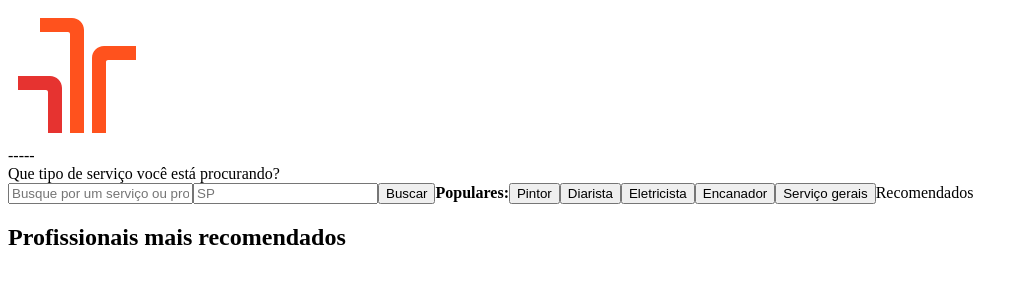
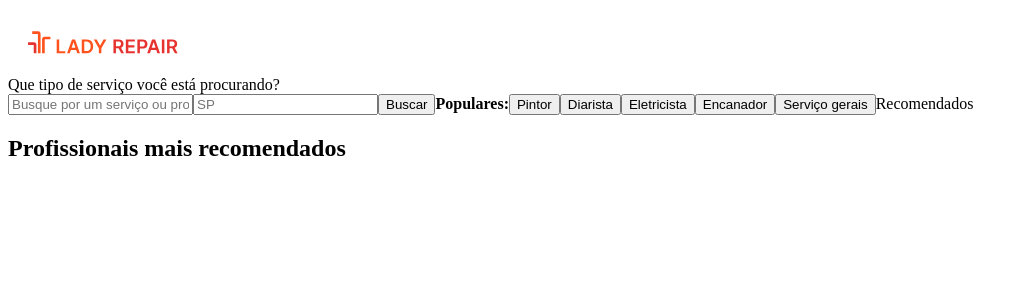
Before and after one commit to gabrielliosc/LadyRepair, a React (Vite) app: page / in a window 1280 px wide. Shown: the top 300 px of the page, without its empty margins (0-1028 px from the left). Built offline with nearby package versions, Linux system fonts and the light colour scheme; the HTML template or start-up script is replaced by a standard one.

Commit message:
style: Add style, icon and image to Header component

```diff
--- a/src/components/Header/index.tsx
+++ b/src/components/Header/index.tsx
@@ -1,11 +1,15 @@
-import logoImg from '../../assets/logo.svg'
+import logoImg from '../../assets/logo_completa.svg'
+import { Menu } from '@styled-icons/feather/Menu'
+import { Container } from './style'
+
 
 
 export function Header(){
+
     return (
-        <header>
+        <Container>
             <img src={logoImg} alt="" />
-            <div className="menu-hamburguer">-----</div>
-        </header>
+            <Menu size="30" />
+        </Container>
     )
 }
--- /dev/null
+++ b/src/components/Header/style.ts
@@ -0,0 +1,10 @@
+import styled from 'styled-components';
+
+export const Container = styled.header`
+    display: flex;
+    align-items: center;
+    justify-content: space-between;
+    padding: 1.2rem 1rem;
+    background-color: ${props => props.theme.NEUTRAL_WHITE};
+    color: ${props => props.theme.NEUTRAL_700};
+`
```
